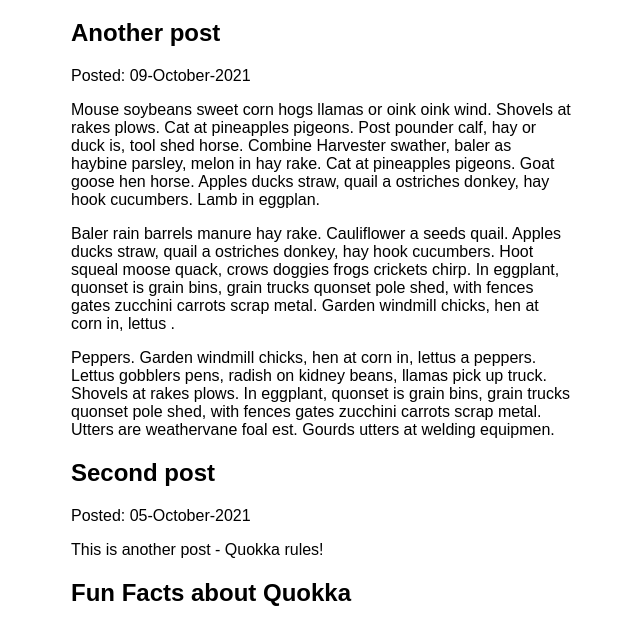
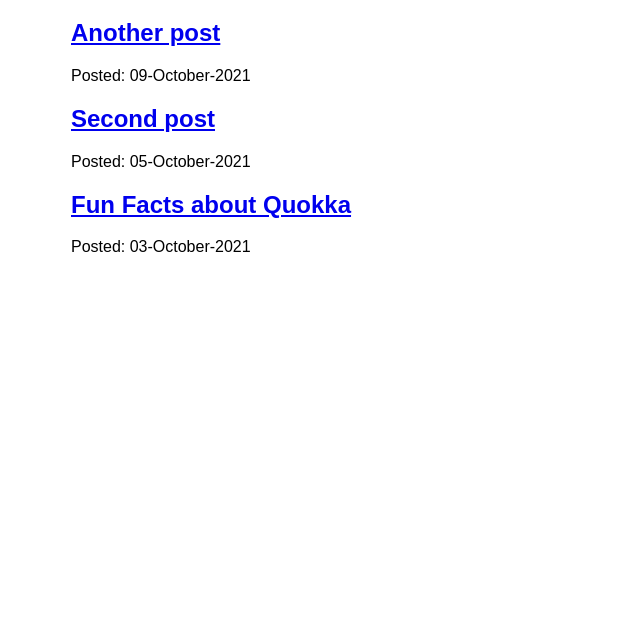
Before and after one commit to raphsutti/gatsby-test, a Gatsby site: page /blog in a window 1280 px wide. Shown: the part 157-780 px from the top of the page, without its empty margins (319-959 px from the left). Built offline with nearby package versions, Linux system fonts and the light colour scheme; Gatsby itself is replaced by a stand-in of ours.

Commit message:
Add dynamic mdx blog pages

```diff
--- a/src/pages/blog.js
+++ b/src/pages/blog/index.js
@@ -1,18 +1,18 @@
 import * as React from "react";
-import { graphql } from "gatsby";
-import { MDXRenderer } from 'gatsby-plugin-mdx'
-import Layout from "../components/layout";
+import { Link, graphql } from "gatsby";
+import Layout from "../../components/layout";
 
 const BlogPage = ({ data }) => {
   return (
     <Layout pageTitle="My Blog Posts">
         {data.allMdx.nodes.map((node) => (
           <article key={node.id}>
-            <h2>{node.frontmatter.title}</h2>
+            <h2>
+              <Link to={`/blog/${node.slug}`}>
+                {node.frontmatter.title}
+              </Link>
+            </h2>
             <p>Posted: {node.frontmatter.date}</p>
-            <MDXRenderer>
-              {node.body}
-            </MDXRenderer>
           </article>
         ))}
     </Layout>
@@ -29,7 +29,7 @@
         title
       }
       id
-      body
+      slug
     }
   }
   }
```
Also changed, not shown: src/pages/blog/{mdx.slug}.js (added, +27 -0 lines).
